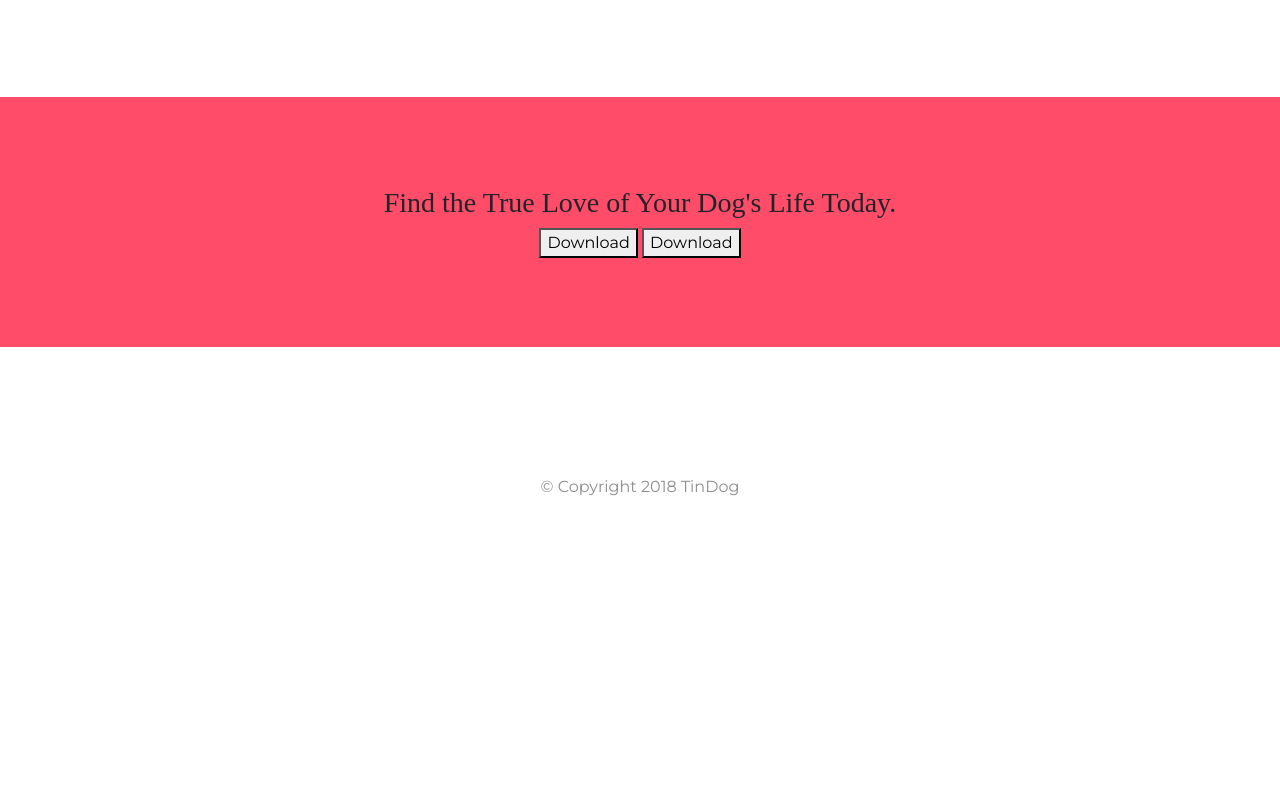
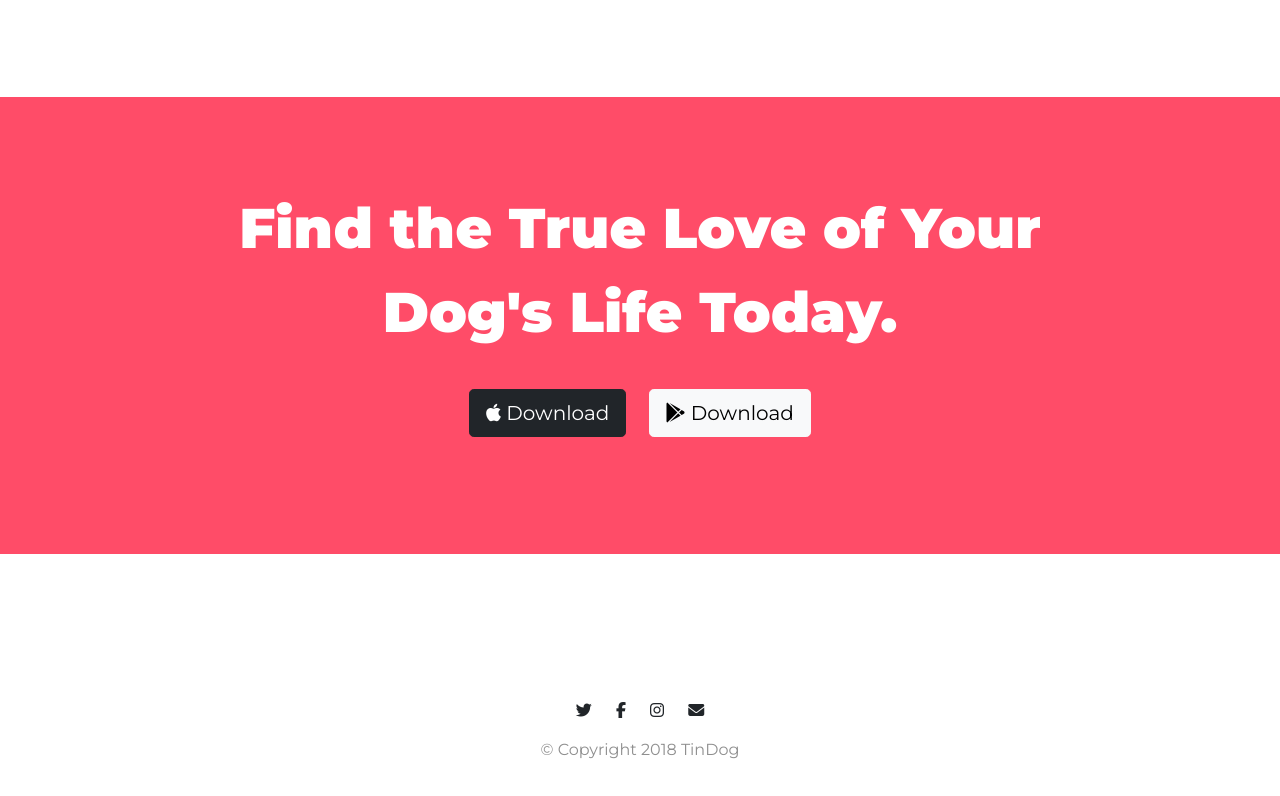
Before and after one commit to Renegado-MLJ/WebPageEG, a plain HTML site: page index.html in a window 1280 px wide. Shown: the part 2495-3291 px from the top of the page. Before the commit the page ends 3138 px from the top, so only its background shows below. Drawn offline with nearby package versions, Linux system fonts and the light colour scheme.

Commit message:
Update index.html

```diff
--- a/index.html
+++ b/index.html
@@ -192,13 +192,11 @@
   </section>
 
 
-  <!-- Call to Action -->
-
   <section id="cta">
 
-    <h3>Find the True Love of Your Dog's Life Today.</h3>
-    <button type="button">Download</button>
-    <button type="button">Download</button>
+    <h3 class="cta-text">Find the True Love of Your Dog's Life Today.</h3>
+    <button class="donwload-btn btn btn-dark btn-lg" type="button"><i class="fab fa-apple"></i> Download</button>
+    <button class="donwload-btn btn btn-light btn-lg" type="button"><i class="fab fa-google-play"></i> Download</button>
 
   </section>
 
@@ -207,6 +205,10 @@
 
   <footer id="footer">
 
+    <i class="social-icon fab fa-twitter"></i>
+    <i class="social-icon fab fa-facebook-f"></i>
+    <i class="social-icon fab fa-instagram"></i>
+    <i class="social-icon fas fa-envelope"></i>
     <p>© Copyright 2018 TinDog</p>
 
   </footer>
```
